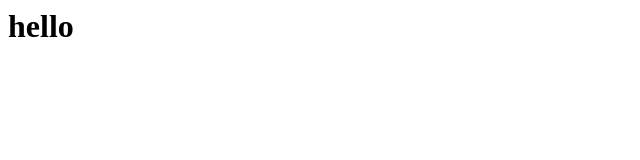
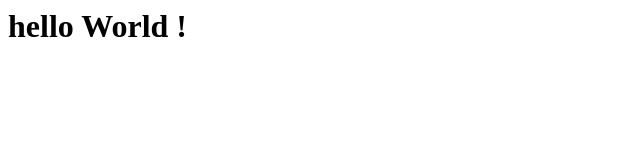
Before and after one commit to PhilConstruct/stairs, a plain HTML site: page index.html in a window 1280 px wide. Shown: the whole page, without its empty margins (0-640 px from the left). Drawn offline with Linux system fonts and the light colour scheme.

Commit message:
add information

```diff
--- a/index.html
+++ b/index.html
@@ -1,3 +1,3 @@
 <html>
-<h1>hello</h1>
+<h1>hello World !</h1>
 </html>
```
